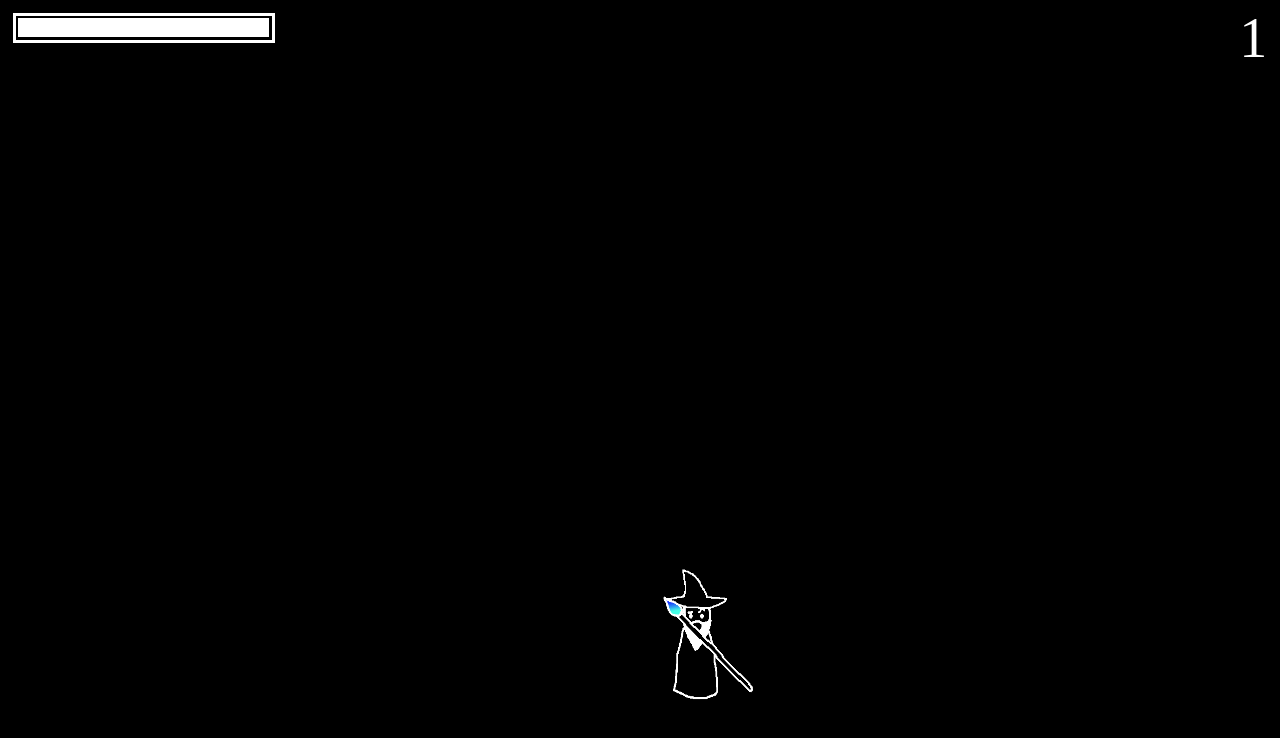
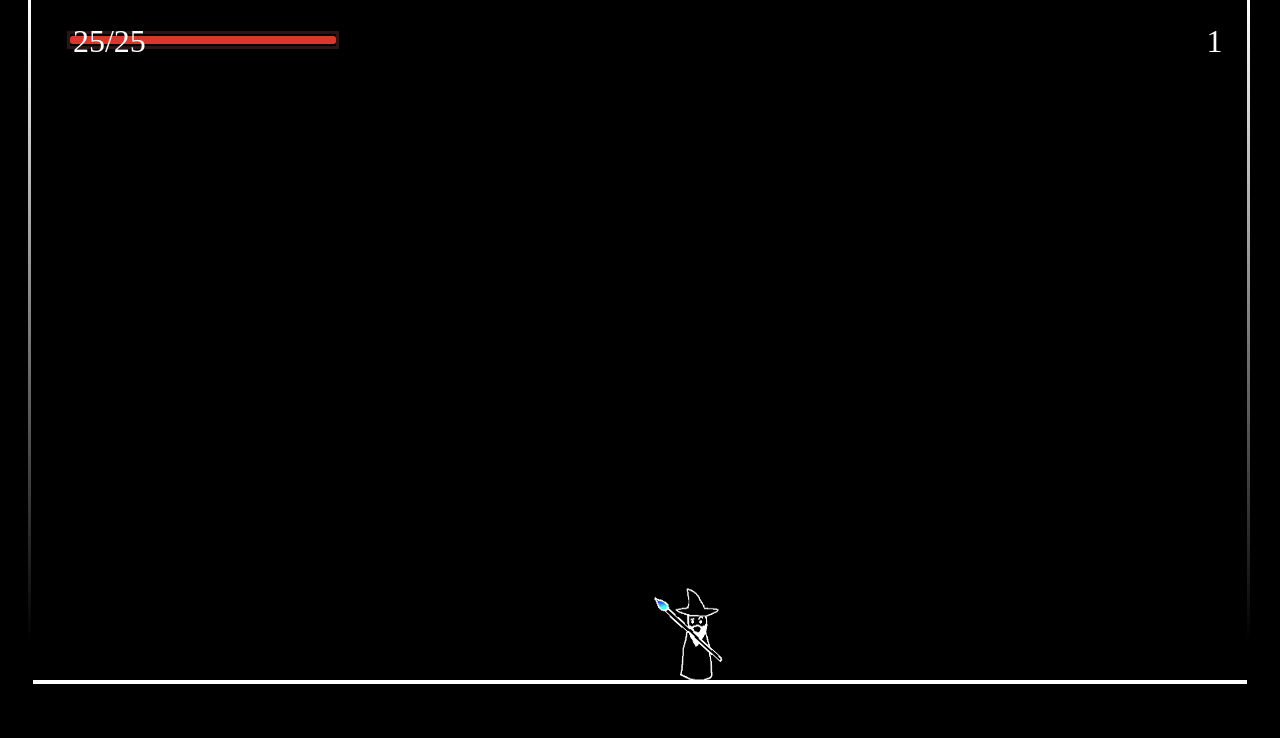
Before and after one commit to KreloX/Rizzard, a plain HTML site: page index.html in a window 1280 px wide. Both pictures are taken after a click on the element "start". Drawn offline with Linux system fonts and the light colour scheme.

Commit message:
Health + Score + Fixed staff rotation

```diff
--- a/res/css/style.css
+++ b/res/css/style.css
@@ -1,6 +1,10 @@
 @font-face {
   font-family: OldLondon;
   src: url(./OldLondon.ttf);
+}
+:root {
+  touch-action: pan-x pan-y;
+  height: 100%;
 }
 html,
 body {
@@ -99,25 +103,55 @@ body {
   z-index: 12;
   transform: rotate(30deg);
 }
+#gameplayWrapper #staff {
+  top: -16%;
+  transform-origin: center 75%;
+}
+#borderLeft,
+#borderRight {
+  position: absolute;
+  border-right: solid 0.4vh;
+  border-image: linear-gradient(to bottom, white, black) 1;
+  width: 2.2%;
+  height: 80%;
+  top: 0;
+}
+#borderRight {
+  border-right: none;
+  border-left: solid 0.4vh;
+  left: 97.4%;
+}
+#floor {
+  position: absolute;
+  border-top: white solid 0.6vh;
+  width: 94.8%;
+  left: 2.6%;
+  top: 85%;
+}
 #healthBar {
   position: absolute;
-  width: 20%;
-  height: 3%;
-  border: white solid 0.4vh;
-  margin-left: 1%;
-  margin-top: 0.5%;
+  width: 20.8%;
+  height: 1.5%;
+  border: #291515 solid 0.4vh;
+  margin-left: 5.2%;
+  margin-top: 0.6%;
 }
 #healthBarInside {
   position: relative;
-  width: 98%;
-  height: 80%;
-  background-color: white;
-  left: 1%;
-  top: 10%;
+  width: 100%;
+  height: 70%;
+  background-color: #db362c;
+  top: 15%;
+  border-radius: 2pt;
+}
+#healthCounter {
+  position: absolute;
+  font-size: 4vh;
+  left: 5.7%;
 }
 #scoreCounter {
-  font-size: 7vh;
+  font-size: 4vh;
   text-align: right;
-  margin-top: 0.5%;
-  margin-right: 1%;
+  margin-top: 1.8%;
+  margin-right: 4.5%;
 }
--- a/res/js/main.js
+++ b/res/js/main.js
@@ -1,6 +1,9 @@
 const main = document.getElementById("main");
 
 let selectedHat = (selectedStaff = 0);
+
+// Odzlobřovací kód
+window.onresize = () => window.location.reload();
 
 // Json Prep
 let gearFile;
@@ -148,12 +151,14 @@ staffButtonLeft.instance.onclick = () => {
 };
 
 // Gameplay
+let gameplayWrapper;
 let player;
 let playerPos = window.innerWidth / 2;
 let playerTop = (window.innerHeight / 100) * 68;
 
 let healthBar;
 let healthBarInside;
+let healthCounter;
 let maxHealth;
 let health;
 let scoreCounter;
@@ -169,14 +174,17 @@ let propellerIterator = 0;
 
 startButton.instance.onclick = () => {
   mainMenuWrapper.hide();
-  speed = selectedHat == 1 ? 3 : 5;
+  speed = selectedHat == 1 ? 1.5 : 2.5;
   remainingJumps = maxJumps = selectedHat == 2 ? 192 : 30;
-  health = maxHealth = 40;
+  health = maxHealth = 25;
   score = 1;
-  const gameplayWrapper = new Element("div", main, "gameplayWrapper");
+  gameplayWrapper = new Element("div", main, "gameplayWrapper");
+  new Element("div", gameplayWrapper, "borderLeft");
+  new Element("div", gameplayWrapper, "borderRight");
+  new Element("div", gameplayWrapper, "floor");
   // Player Init
   player = new Player(gameplayWrapper);
-  player.instance.style.scale = "0.7";
+  player.instance.style.scale = "0.5";
   player.instance.style.left = playerPos + "px";
   player.instance.style.top = playerTop + "px";
   const propellerCheck = setInterval(() => {
@@ -194,26 +202,28 @@ startButton.instance.onclick = () => {
     }
     playerTop += 6;
     player.instance.style.top = playerTop + "px";
-  }, 30);
+  }, 24);
   window.addEventListener("keydown", startMoving);
   window.addEventListener("keyup", stopMoving);
   document.onmousemove = (event) => updateStaffRotation(event);
   // Hud Init
   healthBar = new Element("div", gameplayWrapper, "healthBar");
   healthBarInside = new Element("div", healthBar, "healthBarInside");
+  healthCounter = new Element("div", gameplayWrapper, "healthCounter");
   scoreCounter = new Element("div", gameplayWrapper, "scoreCounter");
+  updateHealth();
   scoreCounter.instance.innerText = score;
+};
+
+const updateHealth = () => {
+  healthCounter.instance.innerText = `${health}/${maxHealth}`;
 };
 
 // Matematika těžká :((
 const updateStaffRotation = (event) => {
   let rect = player.instance.getBoundingClientRect();
-  let a = event.clientX - playerPos + rect.width / 2;
-  let b =
-    window.innerHeight -
-    (window.innerHeight - playerTop) +
-    (rect.height / 100) * 56 -
-    event.clientY;
+  let a = event.clientX - playerPos - rect.width;
+  let b = playerTop + rect.height - event.clientY;
   player.staffElement.style.transform = `rotate(${Math.atan2(a, b)}rad)`;
 };
 
```
